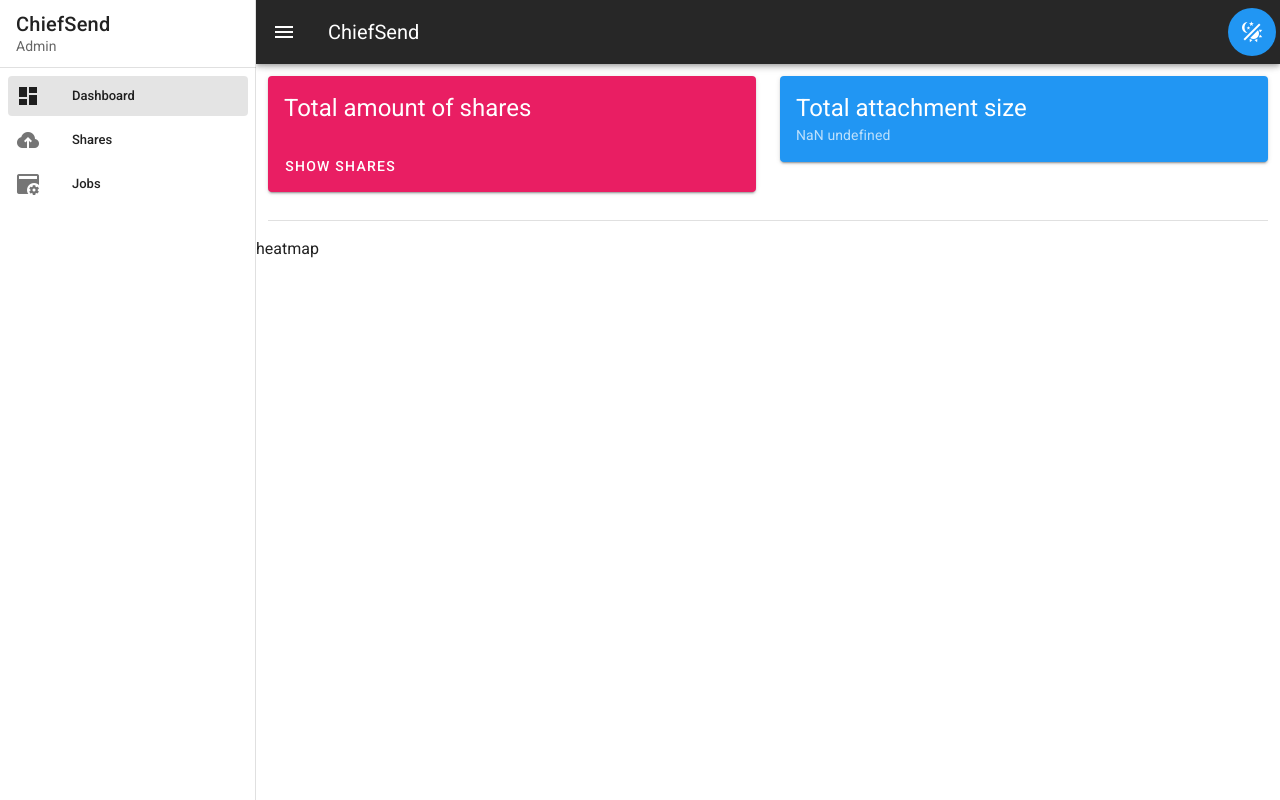
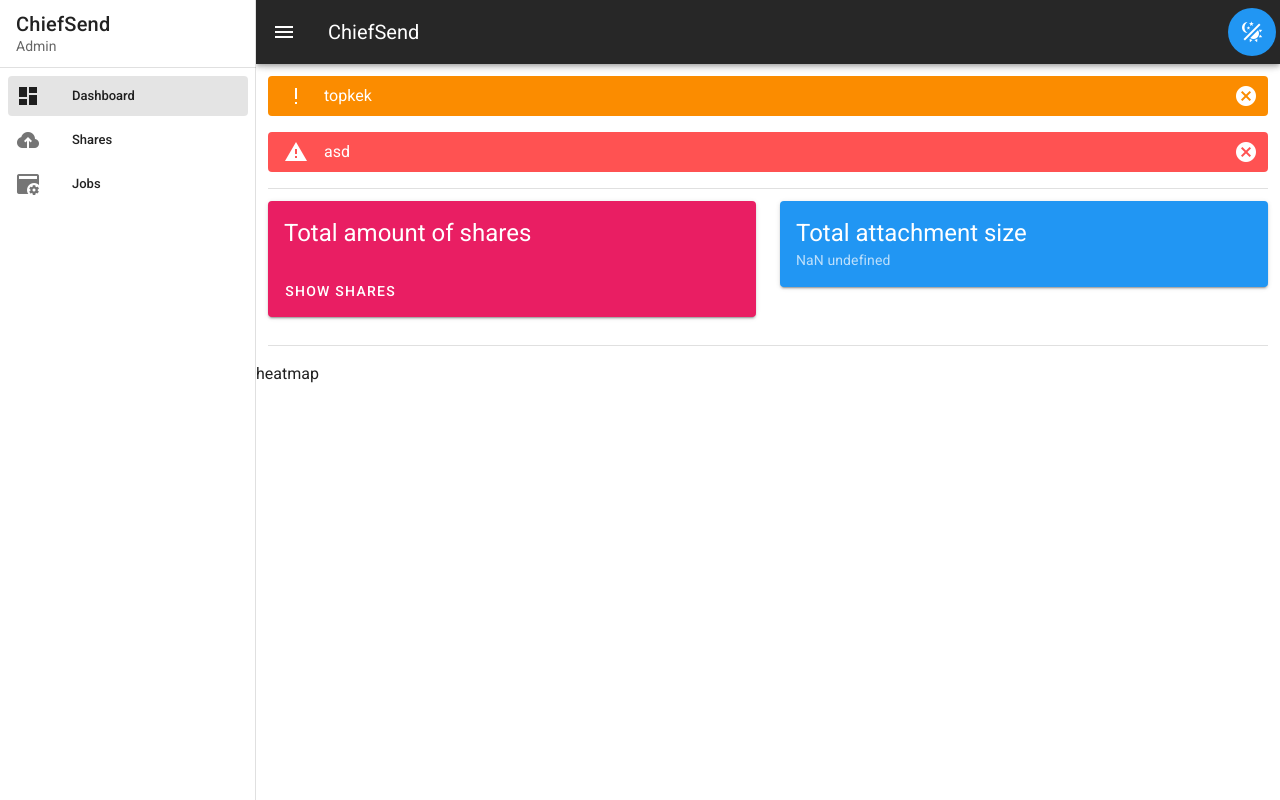
Before and after one commit to chiefsend/admin, a Vue app: page / in a window 1280 px wide. Built offline with nearby package versions, Linux system fonts and the light colour scheme; no server answers.

Commit message:
:construction: add global event view

```diff
--- a/src/App.vue
+++ b/src/App.vue
@@ -42,6 +42,7 @@
 
     <v-main>
       <v-container>
+        <errors />
         <router-view/>
       </v-container>
     </v-main>
@@ -49,8 +50,11 @@
 </template>
 
 <script>
+import Errors from "./components/Events";
+
 export default {
   name: 'App',
+  components: {Errors},
   data() {
     return {
       nav_items: [
--- /dev/null
+++ b/src/components/Events.vue
@@ -0,0 +1,31 @@
+<template>
+  <div>
+    <v-alert v-for="ev in events" :key="ev.id" :type="ev.category" dense dismissible
+             @input="removeEvent(ev)">
+      {{ ev.text }}
+    </v-alert>
+    <v-divider class="mb-3" v-if="events && events.length > 0" />
+  </div>
+</template>
+
+<script>
+export default {
+  name: 'events',
+  data() {
+    return {
+      events: [
+        {id: 1, category: "warning", text: "topkek"},
+        {id: 2, category: "error", text: "asd"}
+      ]
+    }
+  },
+  methods: {
+    removeEvent(ev) {
+      this.events.splice(
+          this.events.indexOf(ev),
+          1
+      );
+    }
+  }
+}
+</script>
```
